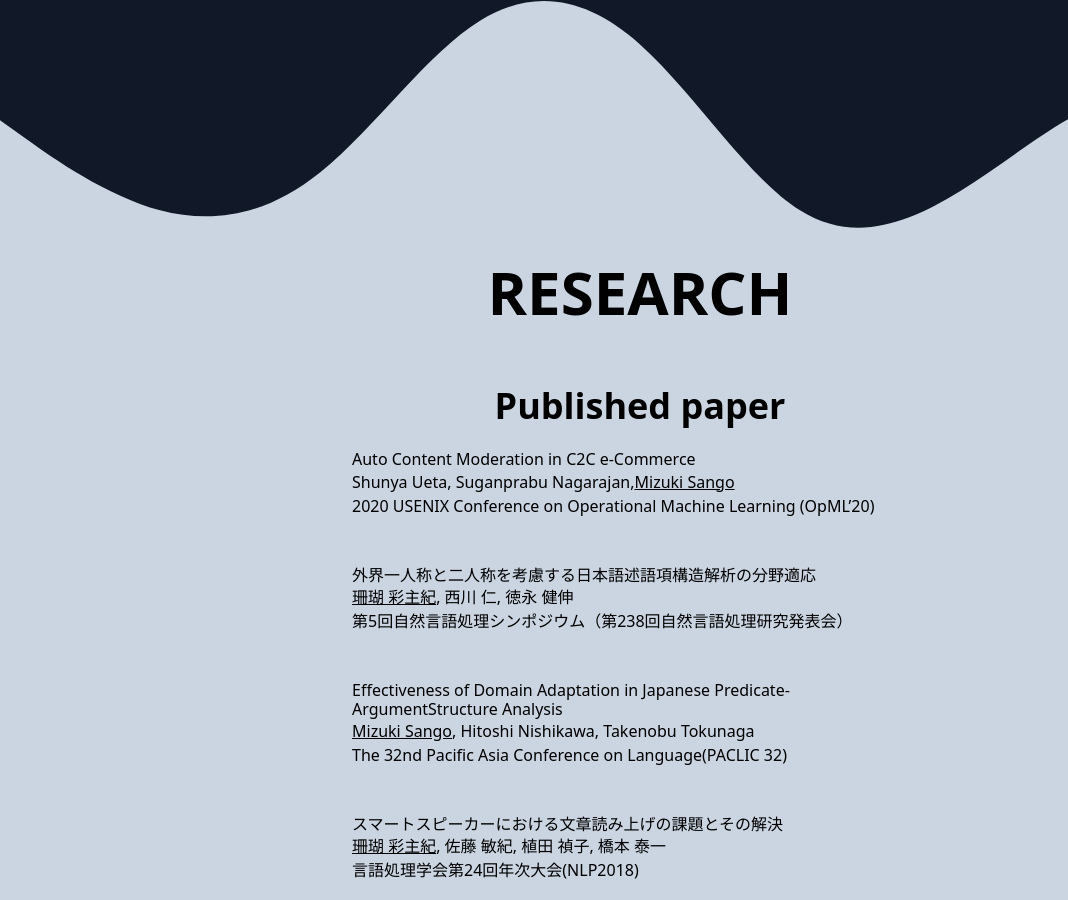
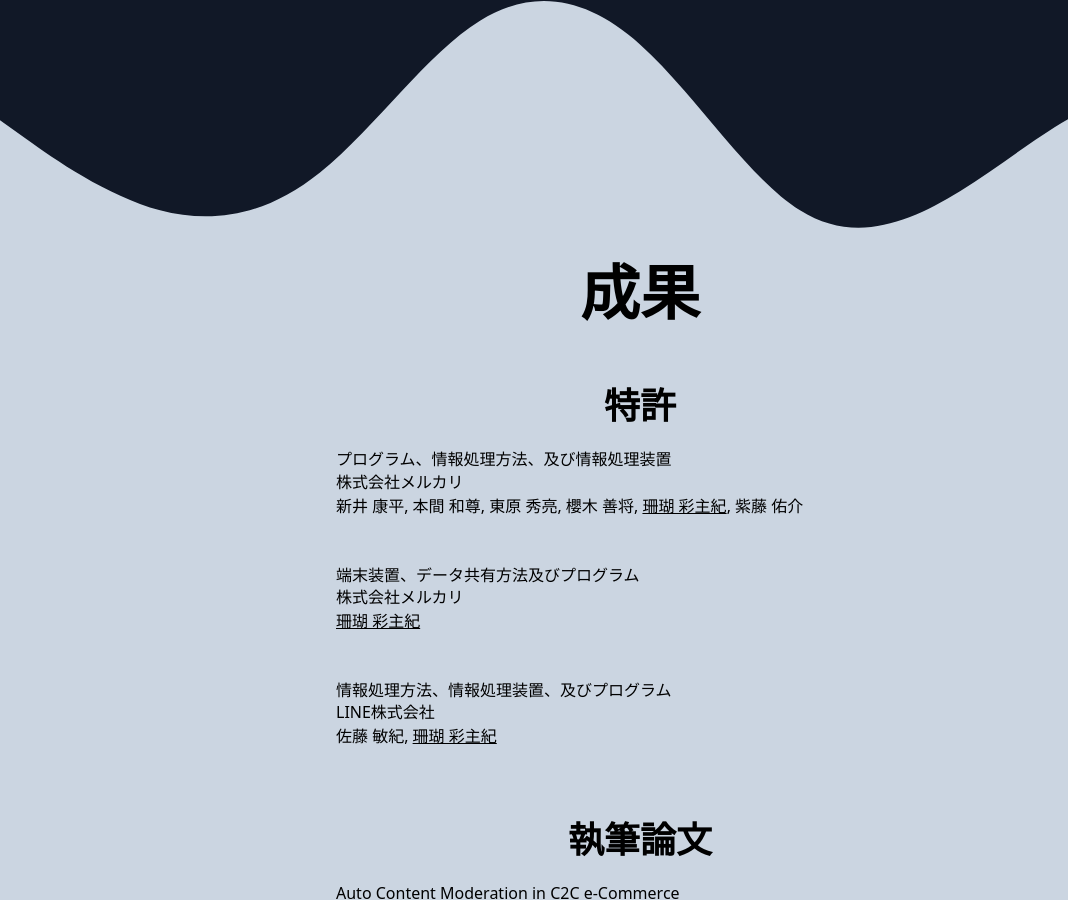
Before and after one commit to msageha/portfolio, a Gatsby site: page / in a window 1280 px wide. Shown: the part 2959-3859 px from the top of the page, without its empty margins (0-1068 px from the left). Built offline with nearby package versions, Linux system fonts and the light colour scheme; Gatsby itself is replaced by a stand-in of ours.

Commit message:
add patents

```diff
--- a/src/components/Research/Research.tsx
+++ b/src/components/Research/Research.tsx
@@ -7,7 +7,7 @@
 const PublishedPapre = () => {
   const Paper = ({ title, author, paper }: { title: string; author: any; paper: string }) => {
     return (
-      <div className="mx-8 mb-12">
+      <div className="mb-12">
         <h4>{title}</h4>
         <div>{author}</div>
         <div>{paper}</div>
@@ -15,8 +15,8 @@
     );
   };
   return (
-    <Fade duration={1000} delay={600} className="flex justify-center">
-      <SubTitle title="Published paper" />
+    <Fade duration={1000} delay={600} className="mx-8 flex justify-center">
+      <SubTitle title="執筆論文" />
       <div className="md:w-1/2 2xl:w-1/3">
         <Paper
           title="Auto Content Moderation in C2C e-Commerce"
@@ -49,8 +49,7 @@
           paper="The 32nd Pacific Asia Conference on Language(PACLIC 32)"
         />
         <Paper
-          title="スマートスピーカーにおける文章読み上げの課題とその解決
-                    "
+          title="スマートスピーカーにおける文章読み上げの課題とその解決"
           author={
             <>
               <span className="underline">珊瑚 彩主紀</span>
@@ -106,7 +105,49 @@
           d="M0,160L30,181.3C60,203,120,245,180,261.3C240,277,300,267,360,218.7C420,171,480,85,540,48C600,11,660,21,720,74.7C780,128,840,224,900,261.3C960,299,1020,277,1080,240C1140,203,1200,149,1260,133.3C1320,117,1380,139,1410,149.3L1440,160L1440,0L1410,0C1380,0,1320,0,1260,0C1200,0,1140,0,1080,0C1020,0,960,0,900,0C840,0,780,0,720,0C660,0,600,0,540,0C480,0,420,0,360,0C300,0,240,0,180,0C120,0,60,0,30,0L0,0Z"
         ></path>
       </svg>
-      <Title title="RESEARCH" />
+      <Title title="成果" />
+      <Fade duration={1000} delay={600} className="mx-8 flex justify-center">
+        <SubTitle title="特許" />
+        <div className="md:w-1/2 2xl:w-1/3">
+          <div className="mb-12">
+            <a
+              className="text-black no-underline hover:underline"
+              href="https://patents.google.com/patent/JP2021189670A"
+            >
+              <h4>プログラム、情報処理方法、及び情報処理装置</h4>
+              <div>株式会社メルカリ</div>
+              <div>
+                新井 康平, 本間 和尊, 東原 秀亮, 櫻木 善将,{" "}
+                <span className="underline">珊瑚 彩主紀</span>, 紫藤 佑介
+              </div>
+            </a>
+          </div>
+          <div className="mb-12">
+            <a
+              className="text-black no-underline hover:underline"
+              href="https://patents.google.com/patent/JP2021092890A"
+            >
+              <h4>端末装置、データ共有方法及びプログラム</h4>
+              <div>株式会社メルカリ</div>
+              <div>
+                <span className="underline">珊瑚 彩主紀</span>
+              </div>
+            </a>
+          </div>
+          <div className="mb-12">
+            <a
+              className="text-black no-underline hover:underline"
+              href="https://patents.google.com/patent/JP2020009249A"
+            >
+              <h4>情報処理方法、情報処理装置、及びプログラム</h4>
+              <div>LINE株式会社</div>
+              <div>
+                佐藤 敏紀, <span className="underline">珊瑚 彩主紀</span>
+              </div>
+            </a>
+          </div>
+        </div>
+      </Fade>
       {/*
                 <Fade duration={1000} delay={600}>
                     <div className="mx-24">
```
